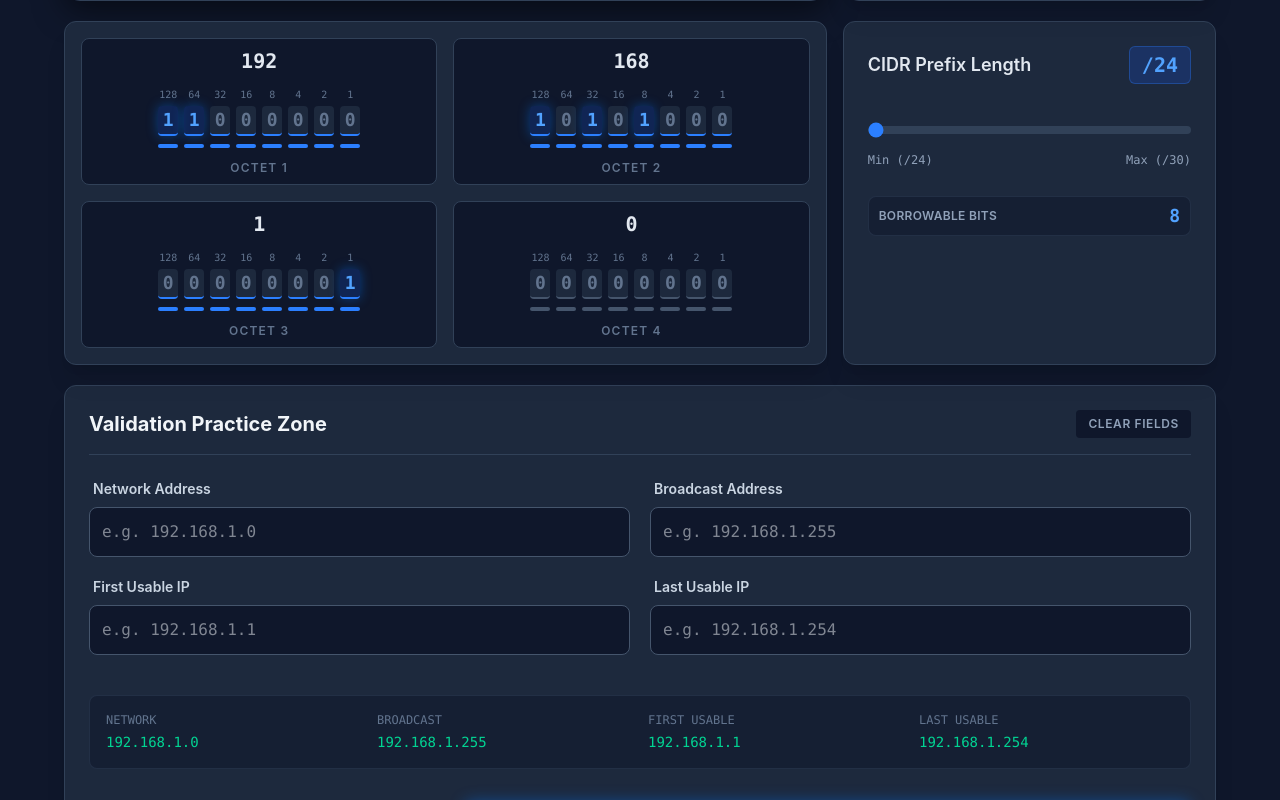
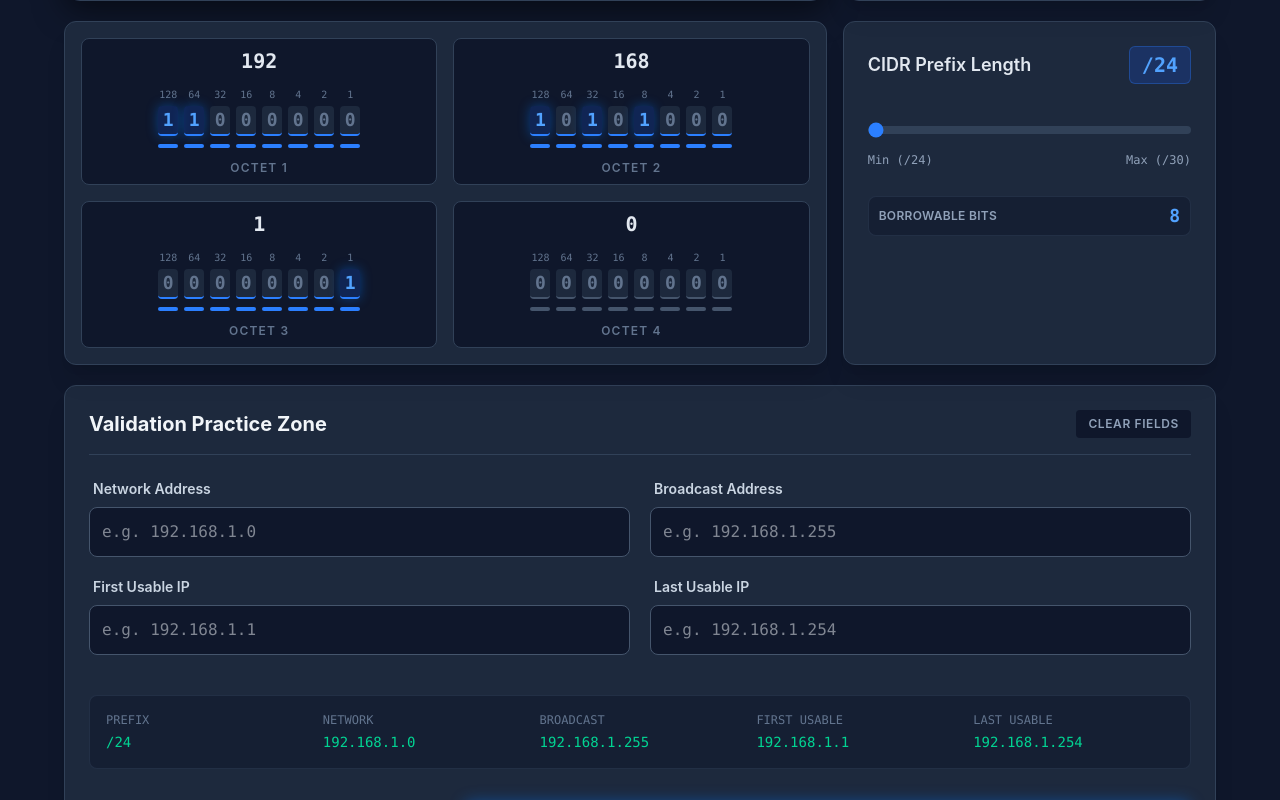
Before and after one commit to nickolaskg/SubnettingPracticeDashboard, a React (Vite) app: page / in a window 1280 px wide. Both pictures are taken after a click on the button "Reveal Answers". Shown: the part 451-1251 px from the top of the page. Built offline with nearby package versions, Linux system fonts and the light colour scheme.

Commit message:
Auto-reset ValidationZone on new question and include CIDR prefix in answers

```diff
--- a/src/components/Dashboard.tsx
+++ b/src/components/Dashboard.tsx
@@ -115,7 +115,7 @@ export const Dashboard: React.FC = () => {
 
         {/* Practice Validation */}
         <section>
-          <ValidationZone calc={activeCalc} />
+          <ValidationZone key={activeQuestion ? activeQuestion.id : 'calc'} calc={activeCalc} />
         </section>
 
       </div>
--- a/src/components/ValidationZone.tsx
+++ b/src/components/ValidationZone.tsx
@@ -123,7 +123,11 @@ export const ValidationZone: React.FC<ValidationZoneProps> = ({ calc }) => {
       </div>
 
       {showAnswers && (
-        <div className="grid grid-cols-1 sm:grid-cols-2 lg:grid-cols-4 gap-4 p-4 bg-slate-900/50 border border-slate-700/50 rounded-lg mt-2 font-mono text-sm">
+        <div className="grid grid-cols-2 lg:grid-cols-5 gap-4 p-4 bg-slate-900/50 border border-slate-700/50 rounded-lg mt-2 font-mono text-sm">
+          <div>
+            <span className="text-slate-500 block text-xs uppercase mb-1">Prefix</span>
+            <span className="text-emerald-400">/{calc.cidr}</span>
+          </div>
           <div>
             <span className="text-slate-500 block text-xs uppercase mb-1">Network</span>
             <span className="text-emerald-400">{calc.networkString}</span>
--- a/src/hooks/useSubnetLogic.ts
+++ b/src/hooks/useSubnetLogic.ts
@@ -13,6 +13,7 @@ export interface SubnetCalculations {
   magicNumberOctet: number; // 1-indexed (1, 2, 3, or 4)
   ipClass: 'A' | 'B' | 'C' | 'D/E';
   minCidr: number;
+  cidr: number;
 }
 
 export function bitsToOctets(bits: Bit[]): number[] {
@@ -113,7 +114,8 @@ export function calculateSubnetDetails(bits: Bit[], cidr: number): SubnetCalcula
     magicNumber,
     magicNumberOctet,
     ipClass,
-    minCidr
+    minCidr,
+    cidr
   };
 }
 
```
